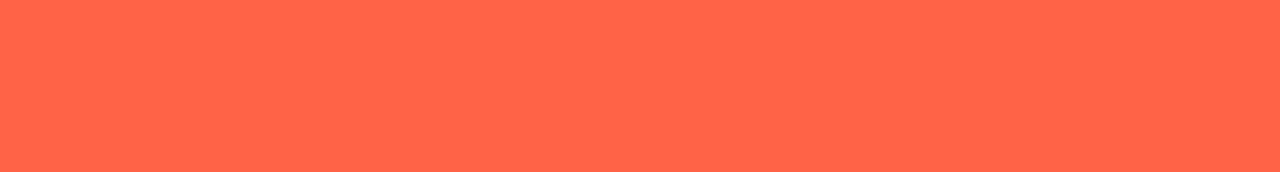
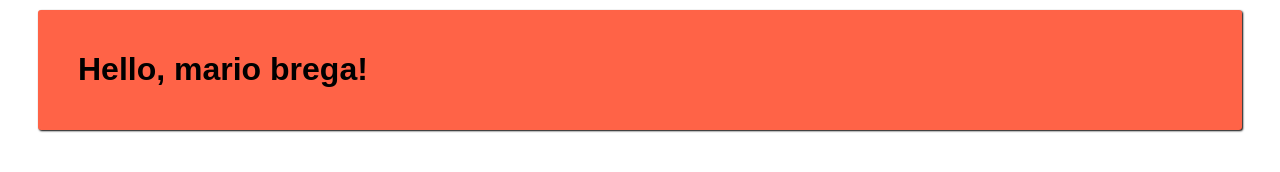
Before and after one commit to vrde/morgenjs, a plain HTML site: page templates/index.html in a window 1280 px wide. Drawn offline with Linux system fonts and the light colour scheme; a web font is replaced by a local one.

Commit message:
add simple app to test scope and nesting

```diff
--- a/static/app.js
+++ b/static/app.js
@@ -1,5 +1,8 @@
 (function (load) {
+    var main, header, list;
 
-    load('main', '[data-scope="main"]');
+    main   = load('main', '[data-scope="main"]');
+    header = load('header', main.$('[data-scope="header"]'), { name: 'Mario Brega' });
+    list   = load('list', main.$('[data-scope="content"]'));
 
 }) (window.morgen.load);
--- a/static/css/styles.css
+++ b/static/css/styles.css
@@ -1,7 +1,14 @@
+@import url(http://fonts.googleapis.com/css?family=Kite+One);
+
+
 body {
-    background-color: tomato;
+    font-family: 'Kite One', sans-serif;
 }
 
 .main {
-    background-color: #fafafa;
+    padding: 20px 40px;
+    margin: 10px 30px;
+    box-shadow: 1px 1px 2px black;
+    border-radius: 3px;
+    background-color: tomato;
 }
--- a/static/header.js
+++ b/static/header.js
@@ -2,16 +2,8 @@
 
     var tmpl = '<div><h1>Hello, {{name}}!</h1><div data-scope="container"></div></div>';
 
-
     register('header', function (c) {
-
-        c.events = {
-            'click a': function (e) { console.log('ciao'); }
-        };
-
         c.render(tmpl, { name: c.extras.name.toLowerCase() });
-
     });
 
-
 }) (window.morgen.register);
--- a/static/list.js
+++ b/static/list.js
@@ -1,4 +1,6 @@
-(function (register) {
+(function (register, load) {
+
+    var tmpl = '<ul data-scope="items"></ul>';
 
     register('list', function (c) {
 
@@ -6,9 +8,11 @@
             'click a': function (e) { console.log('ciao'); }
         };
 
-        c.render('list', { name: 'Foo' });
+        c.render(tmpl);
 
+        for (var i = 0; i < 5; i++)
+            c.element.appendChild(load('item', null, { value: i }).element);
     });
 
 
-}) (window.morgen.register);
+}) (window.morgen.register, window.morgen.load);
--- a/static/morgenjs/core.js
+++ b/static/morgenjs/core.js
@@ -131,7 +131,7 @@
     //   `extras` -- an object with some extra values
     //
     morgen.load = function (name, selector, extras) {
-        var context, element, controller, on, off, remove, innerRender;
+        var context, element, controller, on, off, remove, innerRender, innerQuerySelector;
 
         element    = typeof selector == 'string' ? document.querySelector(selector) : selector;
         controller = __morgen.controllers[name];
@@ -143,7 +143,21 @@
 
         // Helper function to render a template against data
         innerRender = function (template, data) {
-            element.innerHTML = render(template, data);
+            var html = render(template, data),
+                tmp;
+
+            if (element) {
+                element.innerHTML = html;
+            } else {
+                tmp = document.createElement('div');
+                tmp.innerHTML = html;
+                context.element = tmp.firstChild;
+            }
+        };
+
+
+        innerQuerySelector = function (query) {
+            return element.querySelector(query);
         };
 
 
@@ -189,6 +203,7 @@
 
         // Initialize the context.
         context = {
+            $      : innerQuerySelector,
             name   : name,
             element: element,
             render : innerRender,
@@ -208,6 +223,8 @@
         on();
 
         console.log('[core] loaded new controller', name, 'for', selector);
+
+        return context;
     };
 
 
--- a/templates/index.html
+++ b/templates/index.html
@@ -14,11 +14,11 @@
 
 <body>
 
-    <div data-scope="main">
-    </div>
+    <div data-scope="main"></div>
 
 
     <script type="text/javascript" src="/static/header.js"></script>
+    <script type="text/javascript" src="/static/item.js"></script>
     <script type="text/javascript" src="/static/list.js"></script>
     <script type="text/javascript" src="/static/main.js"></script>
     <script type="text/javascript" src="/static/app.js"></script>
```
